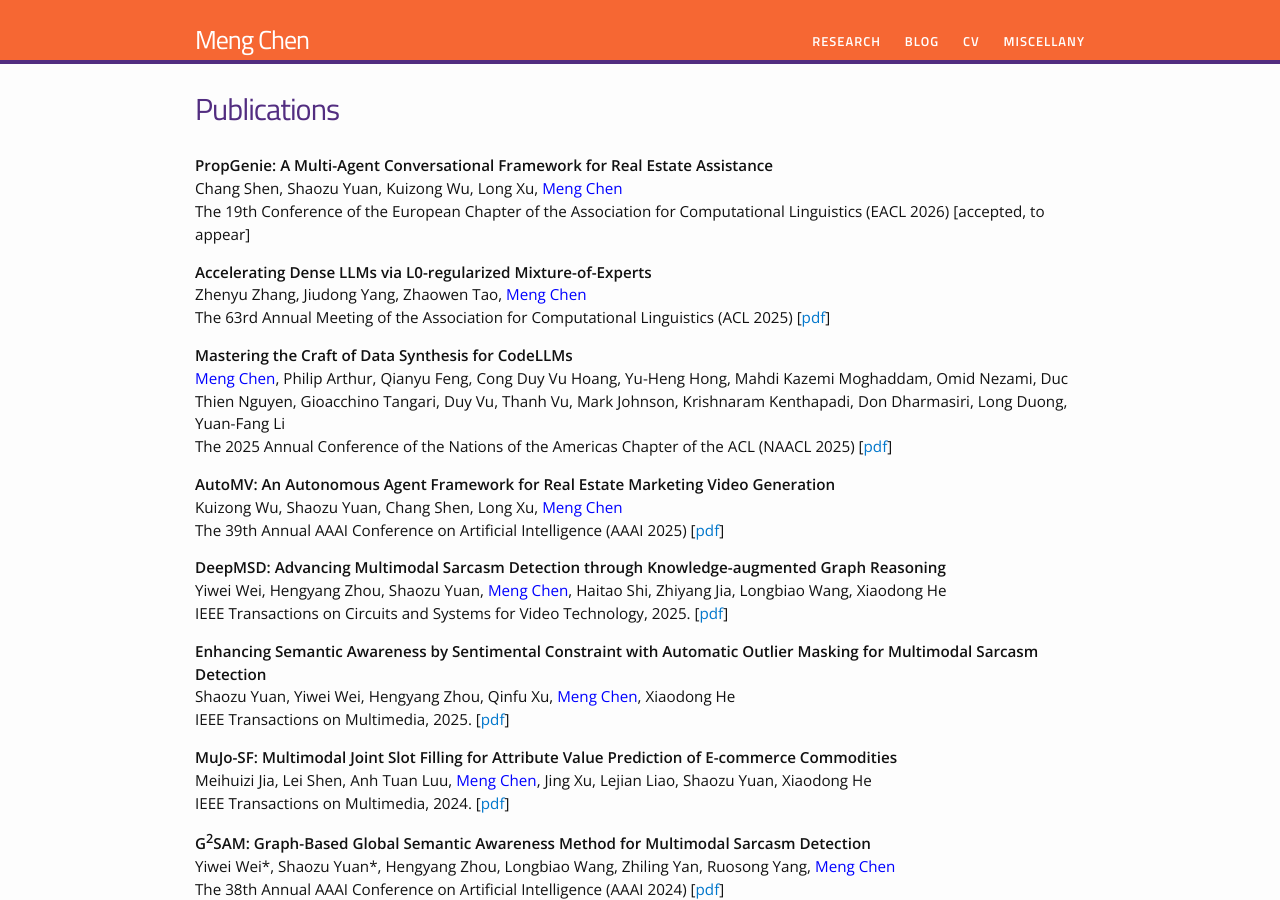
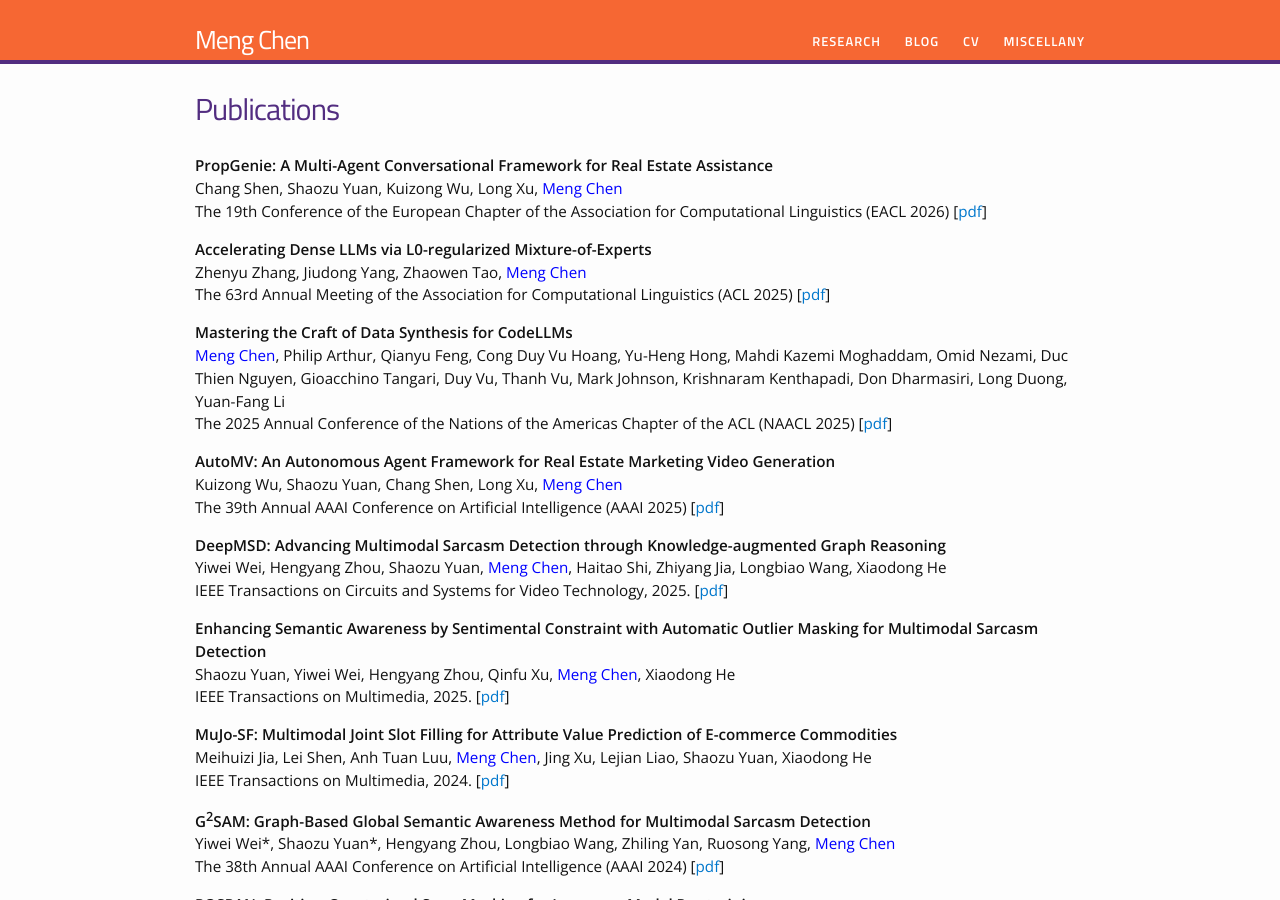
Before and after one commit to chenmengdx/chenmengdx.github.io, a Jekyll site: the page built from research.md, in a window 1280 px wide and 900 px high. Built offline with Jekyll 4.4.1, drawn with Linux system fonts in a browser that asks for light colours.

Commit message:
add paper link

```diff
--- a/research.md
+++ b/research.md
@@ -10,7 +10,7 @@ permalink: /research/
 <p>
 <b> PropGenie: A Multi-Agent Conversational Framework for Real Estate Assistance </b> <br />
 Chang Shen, Shaozu Yuan, Kuizong Wu, Long Xu, <font color="blue">Meng Chen</font> <br />
-The 19th Conference of the European Chapter of the Association for Computational Linguistics (EACL 2026) [accepted, to appear]
+The 19th Conference of the European Chapter of the Association for Computational Linguistics (EACL 2026) [<a href="../papers/EACL-26.pdf">pdf</a>]
 </p>
 
 <p>
```
Also changed, not shown: 1 other file.
